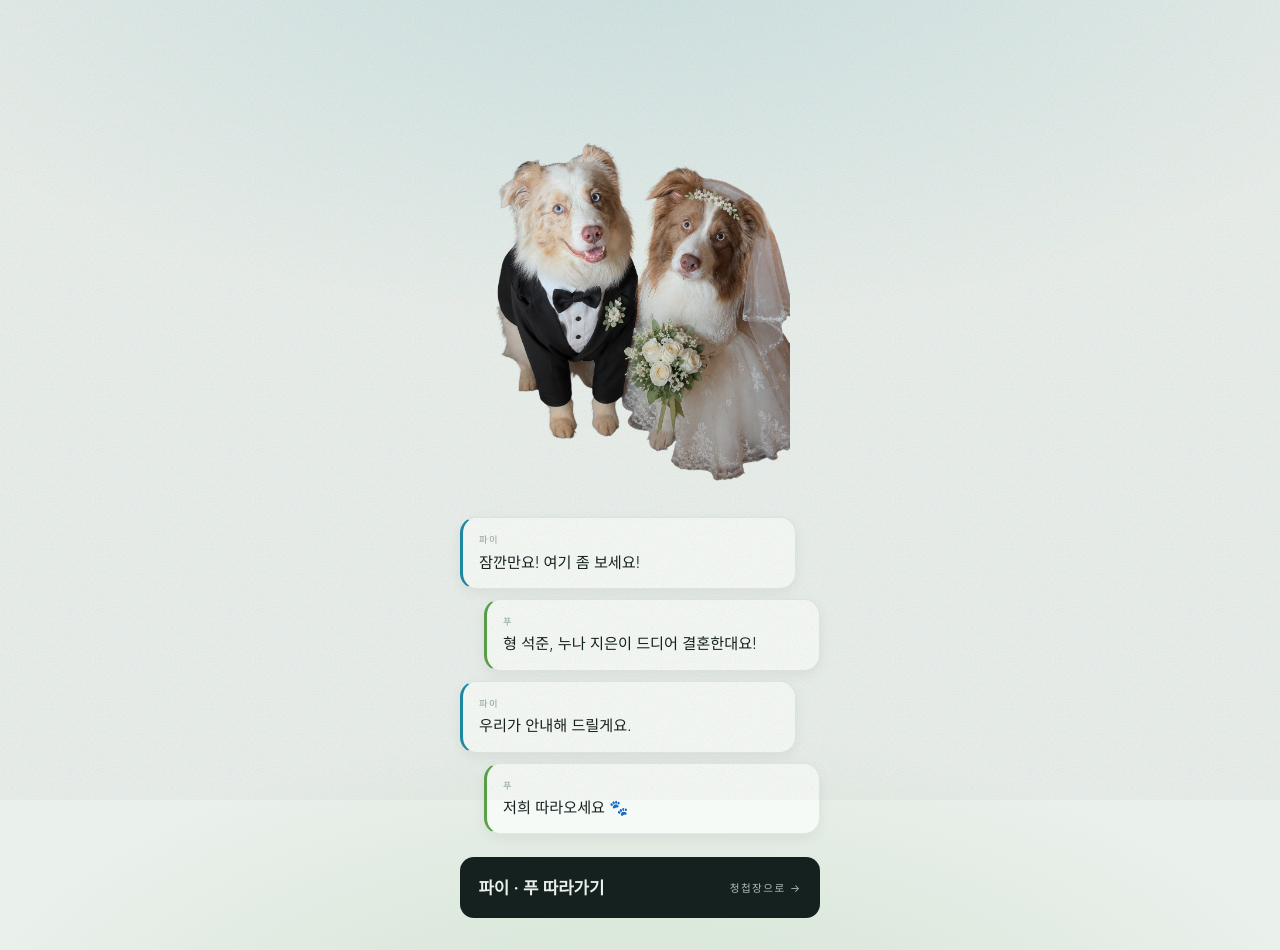
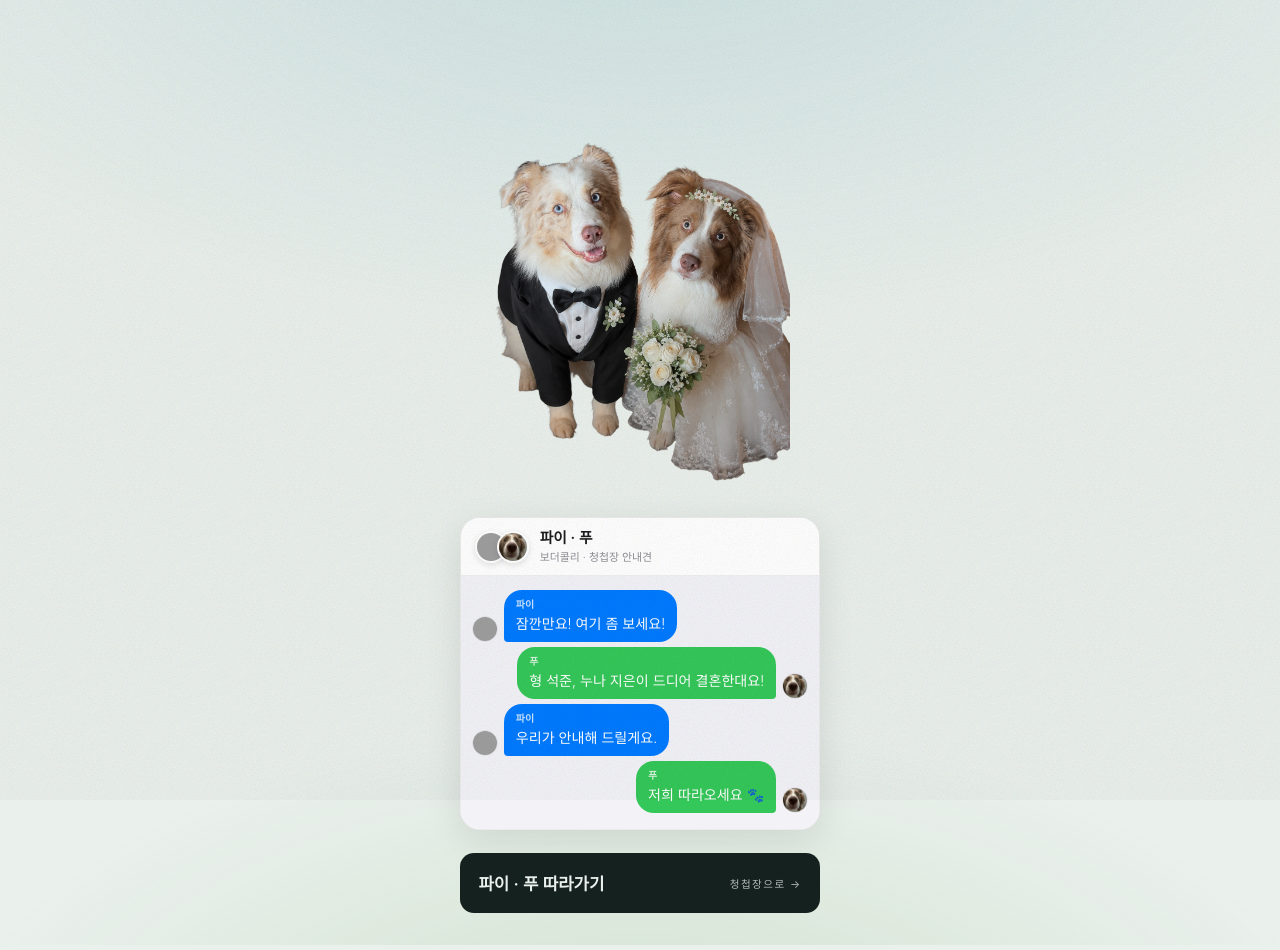
Before and after one commit to JinnnyWinnny/pi-pooh-wedding, a React (Vite) app: page / in a window 1280 px wide. Built offline with nearby package versions, Linux system fonts and the light colour scheme; grey boxes are pictures that could not be loaded; a web font is replaced by a local one.

Commit message:
Add parking lots

```diff
--- a/index.html
+++ b/index.html
@@ -7,7 +7,7 @@
     <meta name="description" content="파이와 푸가 안내하는 특별한 청첩장" />
     <link rel="preconnect" href="https://cdn.jsdelivr.net" crossorigin />
     <link rel="stylesheet" as="style" crossorigin href="https://cdn.jsdelivr.net/gh/orioncactus/pretendard@v1.3.9/dist/web/static/pretendard.min.css" />
-    <title>파이와 푸의 청첩장</title>
+    <title>석준 지은 결혼합니다 ❤️</title>
   </head>
   <body>
     <div id="root"></div>
--- a/src/App.css
+++ b/src/App.css
@@ -108,51 +108,169 @@ input {
 
 .intro-family {
   width: min(100%, 300px);
-  /* border-radius: 18px; */
-  /* box-shadow: 0 16px 40px -16px rgba(22, 19, 15, 0.28); */
-}
-
-.speech-list {
+}
+
+.intro-imessage {
   width: min(100%, 360px);
+}
+
+/* ───────── iMessage ───────── */
+.imessage-chat {
+  background: #fff;
+  border-radius: 20px;
+  border: 1px solid rgba(0, 0, 0, 0.08);
+  box-shadow: 0 10px 36px rgba(22, 19, 15, 0.1);
+  overflow: hidden;
+}
+
+.imessage-header {
+  display: flex;
+  align-items: center;
+  gap: 0.65rem;
+  padding: 0.7rem 0.9rem;
+  border-bottom: 1px solid rgba(0, 0, 0, 0.06);
+  background: rgba(255, 255, 255, 0.98);
+}
+
+.imessage-header-avatars {
+  display: flex;
+  flex-shrink: 0;
+}
+
+.imessage-header-avatars img {
+  width: 32px;
+  height: 32px;
+  border-radius: 50%;
+  object-fit: cover;
+  border: 2px solid #fff;
+  box-shadow: 0 2px 6px rgba(0, 0, 0, 0.12);
+}
+
+.imessage-header-avatars img + img {
+  margin-left: -10px;
+}
+
+.imessage-header-text {
+  min-width: 0;
+}
+
+.imessage-header-title {
+  margin: 0;
+  font-size: 0.92rem;
+  font-weight: 600;
+  line-height: 1.3;
+  color: #1c1c1e;
+}
+
+.imessage-header-sub {
+  margin: 0.1rem 0 0;
+  font-size: 0.68rem;
+  color: #8e8e93;
+  line-height: 1.3;
+}
+
+.imessage-body {
+  background: #f2f2f7;
+  padding: 0.85rem 0.7rem 1rem;
   display: flex;
   flex-direction: column;
-  gap: 0.65rem;
-}
-
-.speech-bubble {
-  background: var(--card);
-  border: 1px solid var(--line-soft);
-  border-radius: 16px;
-  padding: 0.85rem 1rem;
-  text-align: left;
-  box-shadow: 0 4px 14px rgba(22, 19, 15, 0.06);
-}
-
-.speech-bubble.pi {
-  border-left: 3px solid var(--accent);
-  margin-right: 1.5rem;
-}
-
-.speech-bubble.pooh {
-  border-left: 3px solid var(--grass);
-  margin-left: 1.5rem;
-}
-
-.speech-from {
-  font-family: var(--mono);
-  font-size: 0.58rem;
-  letter-spacing: 0.16em;
-  text-transform: uppercase;
-  color: var(--ink-faint);
+  gap: 0.28rem;
+}
+
+.imessage-row {
+  display: flex;
+  align-items: flex-end;
+  gap: 0.35rem;
+  max-width: 92%;
+}
+
+.imessage-row--left {
+  align-self: flex-start;
+}
+
+.imessage-row--right {
+  align-self: flex-end;
+  flex-direction: row-reverse;
+}
+
+.imessage-avatar {
+  width: 26px;
+  height: 26px;
+  border-radius: 50%;
+  object-fit: cover;
+  flex-shrink: 0;
+  border: 1px solid rgba(0, 0, 0, 0.06);
+}
+
+.imessage-bubble {
+  padding: 0.5rem 0.75rem;
+  min-width: 0;
+}
+
+.imessage-bubble p {
+  margin: 0;
+  font-size: 0.88rem;
+  line-height: 1.45;
+  word-break: keep-all;
+}
+
+.imessage-bubble--left {
+  background: #e5e5ea;
+  color: #1c1c1e;
+  border-radius: 18px 18px 18px 4px;
+}
+
+.imessage-bubble--right {
+  background: #007aff;
+  color: #fff;
+  border-radius: 18px 18px 4px 18px;
+}
+
+.imessage-bubble--right.imessage-bubble--bride {
+  background: #34c759;
+}
+
+.imessage-bubble--pi {
+  background: #007aff;
+  color: #fff;
+  border-radius: 18px 18px 18px 4px;
+}
+
+.imessage-bubble--pooh {
+  background: #34c759;
+  color: #fff;
+  border-radius: 18px 18px 4px 18px;
+}
+
+.imessage-bubble--pi .imessage-sender,
+.imessage-bubble--pooh .imessage-sender,
+.imessage-bubble--right .imessage-sender {
+  color: rgba(255, 255, 255, 0.9);
+  font-weight: 600;
+}
+
+.imessage-sender {
   display: block;
-  margin-bottom: 0.3rem;
-}
-
-.speech-bubble p {
-  margin: 0;
-  font-size: 0.95rem;
-  line-height: 1.55;
-  color: var(--ink);
+  font-size: 0.62rem;
+  line-height: 1.3;
+  margin-bottom: 0.2rem;
+  opacity: 0.88;
+}
+
+.imessage-bubble--left:not(.imessage-bubble--pi) .imessage-sender {
+  color: #636366;
+  font-weight: 600;
+}
+
+.imessage-thread {
+  display: flex;
+  flex-direction: column;
+  gap: 0.28rem;
+  margin-bottom: 0.65rem;
+}
+
+.imessage-thread:last-child {
+  margin-bottom: 0;
 }
 
 .intro-btn {
@@ -1709,11 +1827,11 @@ input {
 .dog-interview {
   display: flex;
   flex-direction: column;
-  gap: 1.2rem;
+  gap: 0.85rem;
 }
 
 .interview-intro {
-  margin: 0 0 0.2rem;
+  margin: 0;
   text-align: center;
   font-size: 0.9rem;
   color: var(--ink-soft);
@@ -1725,48 +1843,52 @@ input {
   font-weight: 600;
 }
 
-.interview-cover {
-  position: relative;
-  display: flex;
-  flex-direction: column;
-  align-items: center;
-  gap: 0.85rem;
-  width: calc(100% + 1.5rem);
-  margin: 0 -1.25rem;
-  padding: 0;
-  border: none;
-  background: none;
-  cursor: pointer;
-}
-
-.interview-cover-img {
-  display: block;
-  width: 100%;
-  max-width: 300px;
+.interview-preview {
+  display: flex;
+  justify-content: center;
+}
+
+.interview-preview-img {
+  width: min(100%, 280px);
   height: auto;
   object-fit: contain;
-  background: none;
-}
-
-.interview-cover-cta {
+}
+
+.interview-toggle {
   display: flex;
   align-items: center;
   justify-content: center;
   gap: 0.5rem;
-  padding: 0 1rem;
+  width: 100%;
+  padding: 0.75rem 1rem;
+  border: 1px solid var(--line);
+  border-radius: 14px;
+  background: var(--card);
   color: var(--ink-soft);
-}
-
-.interview-cover-label {
+  cursor: pointer;
   font-family: var(--mono);
   font-size: 0.68rem;
-  letter-spacing: 0.16em;
+  letter-spacing: 0.14em;
   text-transform: uppercase;
+  transition:
+    background 0.2s ease,
+    border-color 0.2s ease;
+}
+
+.interview-toggle:hover,
+.interview-toggle:focus-visible {
+  border-color: var(--accent);
+}
+
+.interview-toggle.is-open {
+  background: var(--ink);
+  border-color: var(--ink);
+  color: var(--paper);
 }
 
 .interview-chevron {
   display: inline-block;
-  font-size: 0.9rem;
+  font-size: 0.85rem;
   transition: transform 0.35s ease;
 }
 
@@ -1786,110 +1908,11 @@ input {
 
 .interview-panel-inner {
   overflow: hidden;
-  display: flex;
-  flex-direction: column;
-  gap: 1.4rem;
-  padding-top: 0.2rem;
-}
-
-.interview-item {
-  display: flex;
-  flex-direction: column;
-  gap: 0.65rem;
-}
-
-.interview-q {
-  display: flex;
-  align-items: flex-end;
-  gap: 0.65rem;
-}
-
-.interview-avatar {
-  width: 4rem;
-  height: 4rem;
-  border-radius: 50%;
-  object-fit: cover;
-  object-position: center 20%;
-  flex-shrink: 0;
-  border: 2px solid var(--card);
-  box-shadow: 0 4px 14px rgba(22, 19, 15, 0.14);
-}
-
-.interview-item.pooh .interview-avatar {
-  border-color: rgba(90, 161, 74, 0.35);
-}
-
-.interview-item.pi .interview-avatar {
-  border-color: rgba(31, 138, 166, 0.35);
-}
-
-.interview-bubble {
-  border-radius: 16px;
-  padding: 0.85rem 1rem;
-  max-width: 100%;
-}
-
-.interview-bubble.q {
-  flex: 1;
-  background: var(--card);
-  border: 1px solid var(--line-soft);
-  border-bottom-left-radius: 4px;
-}
-
-.interview-item.pooh .interview-bubble.q {
-  border-left: 3px solid var(--grass);
-}
-
-.interview-item.pi .interview-bubble.q {
-  border-left: 3px solid var(--accent);
-}
-
-.interview-answers {
-  display: flex;
-  flex-direction: column;
-  gap: 0.5rem;
-  padding-left: 4.5rem;
-}
-
-.interview-a {
-  display: flex;
-  justify-content: flex-end;
-}
-
-.interview-bubble.a {
-  background: var(--ink);
-  color: var(--paper);
-  border-bottom-right-radius: 4px;
-  max-width: 92%;
-}
-
-.interview-a.groom .interview-bubble.a {
-  background: #2a2620;
-}
-
-.interview-a.bride .interview-bubble.a {
-  background: #3d2f35;
-}
-
-.interview-label {
-  display: block;
-  font-family: var(--mono);
-  font-size: 0.58rem;
-  letter-spacing: 0.14em;
-  text-transform: uppercase;
-  opacity: 0.65;
-  margin-bottom: 0.35rem;
-}
-
-.interview-bubble p {
-  margin: 0;
-  font-size: 0.9rem;
-  line-height: 1.65;
-}
-
-.interview-bubble.a .interview-label {
-  color: var(--accent-soft);
-  opacity: 0.9;
+}
+
+.interview-imessage .imessage-body {
+  max-height: min(70vh, 520px);
+  overflow-y: auto;
 }
 
 .carousel {
@@ -2034,6 +2057,65 @@ input {
   color: var(--paper);
 }
 
+.parking {
+  margin-top: 1.4rem;
+  border: 1px solid var(--line-soft);
+  border-radius: 16px;
+  padding: 1.2rem 1.15rem;
+  background: var(--card);
+}
+
+.parking-title {
+  margin: 0 0 0.9rem;
+  font-family: var(--mono);
+  font-size: 0.66rem;
+  letter-spacing: 0.18em;
+  text-transform: uppercase;
+  color: var(--accent);
+}
+
+.parking-list {
+  list-style: none;
+  margin: 0;
+  padding: 0;
+  display: flex;
+  flex-direction: column;
+  gap: 0.85rem;
+}
+
+.parking-item {
+  padding-bottom: 0.85rem;
+  border-bottom: 1px dashed var(--line-soft);
+}
+
+.parking-item:last-child {
+  padding-bottom: 0;
+  border-bottom: none;
+}
+
+.parking-label {
+  margin: 0;
+  font-family: var(--mono);
+  font-size: 0.62rem;
+  letter-spacing: 0.12em;
+  color: var(--ink-faint);
+}
+
+.parking-name {
+  margin: 0.25rem 0 0;
+  font-size: 0.92rem;
+  font-weight: 500;
+  line-height: 1.45;
+  color: var(--ink);
+}
+
+.parking-address {
+  margin: 0.2rem 0 0;
+  font-size: 0.82rem;
+  line-height: 1.5;
+  color: var(--ink-soft);
+}
+
 /* accounts */
 .account-section {
   display: flex;
--- a/src/components/DepartureScene.jsx
+++ b/src/components/DepartureScene.jsx
@@ -1,32 +1,42 @@
 import { motion } from "framer-motion";
 import { weddingData } from "../data/weddingData";
 import { assetUrl } from "../utils/assetUrl";
-
-function SpeechBubble({ from, text, delay }) {
-  return (
-    <motion.div
-      className={`speech-bubble${from === "파이" ? " pi" : " pooh"}`}
-      initial={{ opacity: 0, y: 16, scale: 0.96 }}
-      animate={{ opacity: 1, y: 0, scale: 1 }}
-      transition={{ delay, duration: 0.55, ease: [0.22, 1, 0.36, 1] }}
-    >
-      <span className="speech-from">{from}</span>
-      <p>{text}</p>
-    </motion.div>
-  );
-}
+import { IMessageChat, IMessageBubble } from "./IMessageChat";
 
 export default function DepartureScene({ onDepart }) {
-  const { couple } = weddingData;
+  const { couple, dogs } = weddingData;
+  const piSrc = dogs.profiles.find((d) => d.name === "Pi")?.src;
+  const poohSrc = dogs.profiles.find((d) => d.name === "Pooh")?.src;
 
   const speeches = [
-    { from: "파이", text: "잠깐만요! 여기 좀 보세요!" },
+    {
+      from: "파이",
+      side: "left",
+      variant: "pi",
+      text: "잠깐만요! 여기 좀 보세요!",
+      avatar: piSrc,
+    },
     {
       from: "푸",
+      side: "right",
+      variant: "pooh",
       text: `형 ${couple.groom.shortName}, 누나 ${couple.bride.shortName}이 드디어 결혼한대요!`,
+      avatar: poohSrc,
     },
-    { from: "파이", text: "우리가 안내해 드릴게요." },
-    { from: "푸", text: "저희 따라오세요 🐾" },
+    {
+      from: "파이",
+      side: "left",
+      variant: "pi",
+      text: "우리가 안내해 드릴게요.",
+      avatar: piSrc,
+    },
+    {
+      from: "푸",
+      side: "right",
+      variant: "pooh",
+      text: "저희 따라오세요 🐾",
+      avatar: poohSrc,
+    },
   ];
 
   return (
@@ -47,16 +57,25 @@ export default function DepartureScene({ onDepart }) {
         />
       </motion.div>
 
-      <div className="speech-list">
+      <IMessageChat
+        title="파이 · 푸"
+        subtitle="보더콜리 · 청첩장 안내견"
+        avatars={[piSrc, poohSrc].filter(Boolean)}
+        className="intro-imessage"
+      >
         {speeches.map((s, i) => (
-          <SpeechBubble
+          <IMessageBubble
             key={i}
-            from={s.from}
+            side={s.side}
+            variant={s.variant}
+            avatar={s.avatar}
+            avatarAlt={s.from}
+            label={s.from}
             text={s.text}
             delay={0.35 + i * 0.45}
           />
         ))}
-      </div>
+      </IMessageChat>
 
       <motion.button
         className="intro-btn"
--- a/src/components/DogInterview.jsx
+++ b/src/components/DogInterview.jsx
@@ -1,11 +1,13 @@
 import { useId, useState } from "react";
 import { assetUrl } from "../utils/assetUrl";
 import ScrollReveal from "./ScrollReveal";
+import { IMessageChat, IMessageBubble } from "./IMessageChat";
 
 export default function DogInterview({ interview, dogs, couple }) {
   const [open, setOpen] = useState(false);
   const panelId = useId();
   const dogMap = Object.fromEntries(dogs.profiles.map((d) => [d.name, d]));
+  const avatars = dogs.profiles.map((d) => d.src);
 
   return (
     <div className="dog-interview">
@@ -15,27 +17,30 @@ export default function DogInterview({ interview, dogs, couple }) {
         </p>
       </ScrollReveal>
 
+      {!open && (
         <ScrollReveal delay={0.06}>
+          <div className="interview-preview">
+            <img
+              src={assetUrl("dogs/pp_marriage.png")}
+              alt="파이와 푸"
+              className="interview-preview-img"
+            />
+          </div>
+        </ScrollReveal>
+      )}
+
+      <ScrollReveal delay={0.08}>
         <button
           type="button"
-          className={`interview-cover${open ? " is-open" : ""}`}
+          className={`interview-toggle${open ? " is-open" : ""}`}
           onClick={() => setOpen((v) => !v)}
           aria-expanded={open}
           aria-controls={panelId}
         >
-          <img
-            src={assetUrl("dogs/pp_marriage.png")}
-            alt="파이와 푸"
-            className="interview-cover-img"
-          />
-          <span className="interview-cover-cta">
-            <span className="interview-cover-label">
+          <span className="interview-toggle-label">
             {open ? "인터뷰 접기" : "인터뷰 펼치기"}
           </span>
-            <span className={`interview-chevron${open ? " is-open" : ""}`}>
-              ↓
-            </span>
-          </span>
+          <span className={`interview-chevron${open ? " is-open" : ""}`}>↓</span>
         </button>
       </ScrollReveal>
 
@@ -45,48 +50,45 @@ export default function DogInterview({ interview, dogs, couple }) {
         aria-hidden={!open}
       >
         <div className="interview-panel-inner">
+          <IMessageChat
+            title="파이 · 푸"
+            subtitle="Pi & Pooh Interview"
+            avatars={avatars}
+            className="interview-imessage"
+          >
             {interview.map((item, i) => {
               const dog = dogMap[item.interviewer];
               if (!dog) return null;
 
+              const baseDelay = i * 0.04;
+
               return (
-              <article
-                key={i}
-                className={`interview-item ${dog.name.toLowerCase()}`}
-              >
-                <div className="interview-q">
-                  <img
-                    src={dog.src}
-                    alt={dog.nameKo}
-                    className="interview-avatar"
+                <div key={i} className="imessage-thread">
+                  <IMessageBubble
+                    side="left"
+                    avatar={dog.src}
+                    avatarAlt={dog.nameKo}
+                    label={dog.nameKo}
+                    text={item.question}
+                    delay={baseDelay}
                   />
-                  <div className="interview-bubble q">
-                    <span className="interview-label">{dog.nameKo}의 질문</span>
-                    <p>{item.question}</p>
+                  <IMessageBubble
+                    side="right"
+                    label={`🤵 신랑 ${couple.groom.name}`}
+                    text={item.groomAnswer}
+                    delay={baseDelay + 0.02}
+                  />
+                  <IMessageBubble
+                    side="right"
+                    variant="bride"
+                    label={`👰 신부 ${couple.bride.name}`}
+                    text={item.brideAnswer}
+                    delay={baseDelay + 0.04}
+                  />
                 </div>
-                </div>
-
-                <div className="interview-answers">
-                  <div className="interview-a groom">
-                    <div className="interview-bubble a">
-                      <span className="interview-label">
-                        🤵 신랑 {couple.groom.name}
-                      </span>
-                      <p>{item.groomAnswer}</p>
-                    </div>
-                  </div>
-                  <div className="interview-a bride">
-                    <div className="interview-bubble a">
-                      <span className="interview-label">
-                        👰 신부 {couple.bride.name}
-                      </span>
-                      <p>{item.brideAnswer}</p>
-                    </div>
-                  </div>
-                </div>
-              </article>
               );
             })}
+          </IMessageChat>
         </div>
       </div>
     </div>
--- /dev/null
+++ b/src/components/IMessageChat.jsx
@@ -0,0 +1,57 @@
+import { motion } from "framer-motion";
+
+export function IMessageChat({ title, subtitle, avatars, children, className = "" }) {
+  return (
+    <div className={`imessage-chat ${className}`.trim()}>
+      <div className="imessage-header">
+        {avatars?.length > 0 && (
+          <div className="imessage-header-avatars">
+            {avatars.map((src, i) => (
+              <img key={i} src={src} alt="" />
+            ))}
+          </div>
+        )}
+        <div className="imessage-header-text">
+          <p className="imessage-header-title">{title}</p>
+          {subtitle && <p className="imessage-header-sub">{subtitle}</p>}
+        </div>
+      </div>
+      <div className="imessage-body">{children}</div>
+    </div>
+  );
+}
+
+export function IMessageBubble({
+  side = "left",
+  avatar,
+  avatarAlt = "",
+  label,
+  text,
+  variant,
+  delay = 0,
+}) {
+  const bubbleClass = [
+    "imessage-bubble",
+    `imessage-bubble--${side}`,
+    variant && `imessage-bubble--${variant}`,
+  ]
+    .filter(Boolean)
+    .join(" ");
+
+  return (
+    <motion.div
+      className={`imessage-row imessage-row--${side}`}
+      initial={{ opacity: 0, y: 10, scale: 0.97 }}
+      animate={{ opacity: 1, y: 0, scale: 1 }}
+      transition={{ delay, duration: 0.4, ease: [0.22, 1, 0.36, 1] }}
+    >
+      {avatar && (
+        <img src={avatar} alt={avatarAlt} className="imessage-avatar" />
+      )}
+      <div className={bubbleClass}>
+        {label && <span className="imessage-sender">{label}</span>}
+        <p>{text}</p>
+      </div>
+    </motion.div>
+  );
+}
--- a/src/components/MemoriesTimeline.jsx
+++ b/src/components/MemoriesTimeline.jsx
@@ -1,4 +1,5 @@
 import { useCallback, useEffect, useId, useState } from "react";
+import { createPortal } from "react-dom";
 import { AnimatePresence, motion } from "framer-motion";
 import ScrollReveal from "./ScrollReveal";
 
@@ -164,6 +165,7 @@ function MemoryMomentCard({ moment, showYear }) {
         </div>
       </article>
 
+      {createPortal(
         <AnimatePresence>
           {lightbox !== null && (
             <MomentLightbox
@@ -174,7 +176,9 @@ function MemoryMomentCard({ moment, showYear }) {
               onChange={setLightbox}
             />
           )}
-      </AnimatePresence>
+        </AnimatePresence>,
+        document.body,
+      )}
     </li>
   );
 }
--- a/src/data/weddingData.js
+++ b/src/data/weddingData.js
@@ -27,10 +27,10 @@ export const weddingData = {
       father: "이상록",
       mother: "명주현",
       relation: "딸",
-      photo: mem("babyJenny.jpg"),
+      photo: mem("jenny_baby.jpg"),
       bio: "1997년 02월 19일",
-      subbio: "호기심을 잃지 않고 꾸준히 배우며 성장하는 사람",
-      tags: ["ESTJ", "테니스 여제"],
+      subbio: "",
+      tags: ["ISTJ", "테니스"],
     },
   },
   date: {
@@ -50,6 +50,28 @@ export const weddingData = {
     tel: "02-1234-5678",
     mapUrl: "https://map.kakao.com",
     naverMapUrl: "https://map.naver.com",
+    parking: [
+      {
+        label: "제 1주차장",
+        name: "본 건물 지하주차장",
+        address: "안양시 동안구 시민대로 311",
+      },
+      {
+        label: "제 2주차장",
+        name: "지아이에스 (구 네온테크) 지하주차장",
+        address: "안양시 동안구 부림로 146",
+      },
+      {
+        label: "제 3주차장",
+        name: "이마트 평촌점",
+        address: "안양시 동안구 시민대로 300",
+      },
+      {
+        label: "제 4주차장",
+        name: "평촌칼라힐 주차빌딩 (2층이상)",
+        address: "안양시 동안구 시민대로 312",
+      },
+    ],
   },
   message: `함께하는 시간 속에서
 서로에게 배우고,
@@ -144,13 +166,13 @@ export const weddingData = {
       },
       {
         year: 2022,
-        title: "대학교",
-        lines: ["같이 학교에서 보낸 30번의 밤"],
+        title: "UCSD",
+        lines: ["같이 학교에서 보낸 300일"],
         images: [
-          mem("school3.jpg"),
+          mem("library.jpg"),
           mem("school2.jpg"),
 
-          mem("library.jpg"),
+          mem("school3.jpg"),
           mem("school.jpg"),
         ],
       },
@@ -230,7 +252,7 @@ export const weddingData = {
       groomAnswer:
         "혼자 야무지게 궂은 일을 해내는 모습을 보면서, 대신 궂은 일을 다 해주고 싶다는 생각이 들었어",
       brideAnswer:
-        "배려가 몸에 밴 사람이라 궂은 일도 먼저 맡아 하고, 니일 내일 가릴 것 없이 생색도 내지 않고 바라는 것도 없는 모습",
+        "아침잠이 많고 잠귀가 밝은 나를 위해서 화장실도 다른 화장실을 쓰고 살금살금 문도 조용히 닫는 모습에 결혼을 결심했어",
     },
     {
       interviewer: "Pi",
```
Also changed, not shown: src/components/InvitationContent.jsx (+15 -0 lines), public/mem/jenny_baby.jpg (added). Lines whose indentation alone changed are shown as unchanged.
